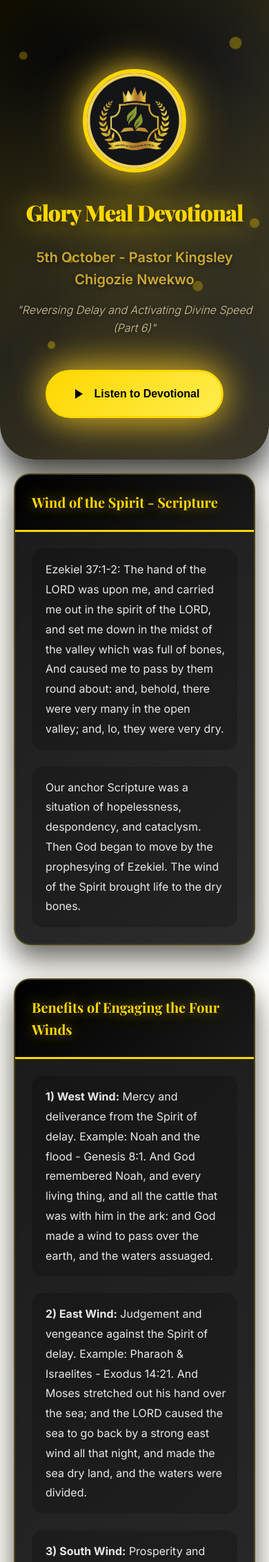
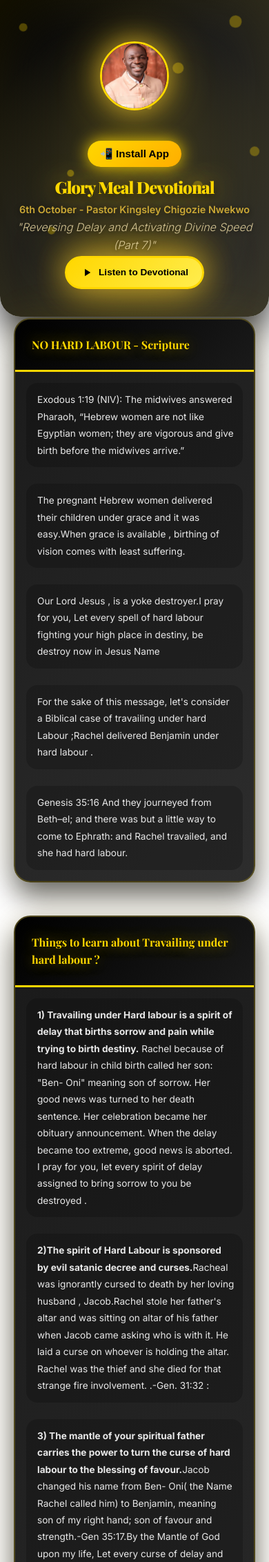
Before and after one commit to Improvisionwebber/DEVOTIONAL, a Django app: page / in a window 390 px wide. Shown: the top 2264 px of the page at 69% size. Run offline with Django 5.2, Linux system fonts and the light colour scheme.

Commit message:
styling nice

```diff
--- a/app/templates/index.html
+++ b/app/templates/index.html
@@ -131,13 +131,13 @@
         position: relative;
         background: linear-gradient(135deg, #000000 0%, #1a1a1a 40%, #2d2d2d 100%);
         color: #ffd700;
-        padding: 80px 20px 50px 20px;
+        padding: 10px 10px 10px 10px;
         text-align: center;
         border-bottom-left-radius: 80px;
         border-bottom-right-radius: 80px;
         box-shadow: 0 25px 50px rgba(0, 0, 0, 0.8), inset 0 0 100px rgba(255, 215, 0, 0.1);
         overflow: hidden;
-        margin-bottom: 20px;
+        margin-bottom: 2px;
       }
 
       .hero::before {
@@ -156,8 +156,8 @@
       }
 
       .pastor-image {
-        width: 200px;
-        height: 200px;
+        width: 70px;
+        height: 70px;
         border-radius: 50%;
         object-fit: cover;
         border: 6px solid #ffd700;
@@ -177,7 +177,7 @@
         background: linear-gradient(135deg, #1a1a1a 0%, #000000 100%);
         border: 4px solid #ffd700;
         box-shadow: 0 20px 40px rgba(0, 0, 0, 0.6), 0 0 60px rgba(255, 215, 0, 0.4);
-        margin-bottom: 32px;
+        margin-bottom: 2px;
         animation: pulse-glow 2s infinite ease-in-out;
       }
 
@@ -193,19 +193,20 @@
       }
 
       .hero h1 {
-        font-size: 3rem;
+        font-size: 1.5rem;
         font-weight: 900;
         font-family: 'Playfair Display', serif;
-        margin-bottom: 24px;
+        margin-top: 10px;
+        margin-bottom: 2px;
         color: #ffd700;
         text-shadow: 0 0 40px rgba(255, 215, 0, 0.8), 0 0 80px rgba(255, 215, 0, 0.4), 0 4px 12px rgba(0, 0, 0, 0.8);
         letter-spacing: -1px;
       }
 
       .hero h2 {
-        font-size: 1.5rem;
+        font-size: 1rem;
         font-weight: 600;
-        margin-bottom: 16px;
+        margin-bottom: 2px;
         color: #d4af37;
         opacity: 0.95;
         text-shadow: 0 2px 8px rgba(0, 0, 0, 0.6);
@@ -216,7 +217,7 @@
         font-style: italic;
         color: #e8d7a3;
         opacity: 0.9;
-        margin-bottom: 48px;
+        margin-bottom: 2px;
         font-weight: 300;
         text-shadow: 0 2px 6px rgba(0, 0, 0, 0.5);
       }
@@ -244,8 +245,8 @@
         display: inline-flex;
         align-items: center;
         gap: 12px;
-        padding: 24px 48px;
-        font-size: 1.125rem;
+        padding: 14px 24px;
+        font-size: 0.7rem;
         font-weight: 700;
         border-radius: 9999px;
         border: 3px solid #ffd700;
@@ -637,6 +638,160 @@
           font-size: 1.75rem;
         }
       }
+      @media (max-width: 400px) {
+  .hero {
+    padding: 60px 12px 40px 12px;
+    border-bottom-left-radius: 30px;
+    border-bottom-right-radius: 30px;
+  }
+
+  .pastor-image {
+    width: 100px;
+    height: 100px;
+  }
+
+  .logo {
+    width: 80px;
+    height: 80px;
+  }
+
+  .logo-text {
+    font-size: 1.5rem;
+  }
+
+  .hero h1 {
+    font-size: 1.5rem;
+    margin-top: 10px;
+  }
+
+  .hero h2 {
+    font-size: 0.9rem;
+  }
+
+  .hero p {
+    font-size: 1rem;
+  }
+
+  .btn {
+    padding: 12px 20px;
+    font-size: 0.85rem;
+    gap: 8px;
+  }
+
+  .btn-icon {
+    width: 18px;
+    height: 18px;
+  }
+
+  .card-header h2 {
+    font-size: 1rem;
+  }
+
+  .card-content {
+    padding: 16px;
+  }
+
+  .card-content p {
+    font-size: 0.85rem;
+    padding: 12px;
+  }
+
+  .subscribe {
+    padding: 40px 12px;
+    border-radius: 30px 30px 0 0;
+  }
+
+  .subscribe h2 {
+    font-size: 1.25rem;
+  }
+
+  .subscribe p {
+    font-size: 0.9rem;
+  }
+
+  .subscribe-btn {
+    padding: 14px 20px;
+    font-size: 0.9rem;
+  }
+
+  .mail-icon {
+    width: 48px;
+    height: 48px;
+  }
+
+}
+/* === Container Flex === */
+.containerins {
+  display: flex;
+  justify-content: center;
+  align-items: center;
+  gap: 12px;
+  flex-wrap: wrap;
+  width: 100%;
+}
+
+/* === Image Centered === */
+.imgpapa {
+  display: flex;
+  justify-content: center;
+  align-items: center;
+}
+.imgpapa img {
+  width: 100px;
+  height: 100px;
+  border-radius: 50%;
+  border: 3px solid #ffd700;
+  object-fit: cover;
+  box-shadow: 0 0 15px rgba(255, 215, 0, 0.7);
+}
+
+/* === Install Button Wrapper === */
+.install {
+  display: flex;
+  justify-content: center;
+  align-items: center;
+}
+
+/* === Install Button === */
+#installBtn {
+  display: none; /* controlled by JS + mobile media query */
+  background: linear-gradient(135deg, #ffd700, #ffae00);
+  color: #000;
+  font-size: 0.95rem;
+  font-weight: 600;
+  border: none;
+  border-radius: 25px;
+  cursor: pointer;
+  box-shadow: 0 0 15px rgba(255, 215, 0, 0.8),
+              0 0 30px rgba(255, 215, 0, 0.6);
+  animation: bloom 2s infinite;
+  transition: transform 0.2s ease, box-shadow 0.2s ease;
+}
+
+#installBtn:hover {
+  transform: scale(1.05);
+  box-shadow: 0 0 20px rgba(255, 215, 0, 1),
+              0 0 40px rgba(255, 215, 0, 0.9);
+}
+
+/* === Blooming Animation === */
+@keyframes bloom {
+  0% { box-shadow: 0 0 10px rgba(255, 215, 0, 0.6); }
+  50% { box-shadow: 0 0 25px rgba(255, 215, 0, 1); }
+  100% { box-shadow: 0 0 10px rgba(255, 215, 0, 0.6); }
+}
+
+/* === Mobile Only === */
+@media (max-width: 768px) {
+  .containerins {
+    flex-direction: column;
+  }
+  #installBtn {
+    display: inline-flex !important;
+    padding: 10px 18px;
+  }
+}
+
     </style>
   </head>
 
@@ -661,16 +816,19 @@
 
       <div class="hero-content">
         <!-- Pastor Image -->
-        <img src="{% static 'logo.jpg' %}" alt="Pastor Kingsley Chigozie Nwekwo" class="pastor-image">
+         <div class="containerins">
+          <div class="imgpapa"><img src="{% static 'papa.jpg' %}" alt="Pastor Kingsley Chigozie Nwekwo" class="pastor-image"></div>
+          <div class="install"><button id="installBtn" class="btn btn-primary" style="display: none;">📲 Install App</button></div>
+         </div>
 
         <!-- Main Heading -->
         <h1>Glory Meal Devotional</h1>
 
         <!-- Subtitle -->
-        <h2>5th October - Pastor Kingsley Chigozie Nwekwo</h2>
+        <h2>6th October - Pastor Kingsley Chigozie Nwekwo</h2>
 
         <!-- Scripture Reference -->
-        <p>"Reversing Delay and Activating Divine Speed (Part 6)"</p>
+        <p>"Reversing Delay and Activating Divine Speed (Part 7)"</p>
 
         <!-- Play/Pause Button -->
         <button id="play-btn" class="btn btn-primary" onclick="togglePlayPause()">
@@ -690,27 +848,35 @@
       <!-- Card 1: Wind of the Spirit -->
       <div class="card" data-card="0">
         <div class="card-header">
-          <h2>Wind of the Spirit - Scripture</h2>
+          <h2>NO HARD LABOUR - Scripture</h2>
         </div>
         <div class="card-content">
-          <p data-paragraph="0">Ezekiel 37:1-2: The hand of the LORD was upon me, and carried me out in the spirit of the LORD, and set me down in the midst of the valley which was full of bones, And caused me to pass by them round about: and, behold, there were very many in the open valley; and, lo, they were very dry.</p>
-          <p data-paragraph="1">Our anchor Scripture was a situation of hopelessness, despondency, and cataclysm. Then God began to move by the prophesying of Ezekiel. The wind of the Spirit brought life to the dry bones.</p>
+          <p data-paragraph="0">Exodous 1:19 (NIV):  The midwives answered Pharaoh, “Hebrew women are not like Egyptian women; they are vigorous and give birth before the midwives arrive.”</p>
+          <p data-paragraph="1">The pregnant Hebrew women delivered their children under grace and it was easy.When grace is available , birthing of vision comes with least suffering.</p>
+           <p data-paragraph="1"> Our Lord Jesus , is a yoke destroyer.I pray for you, Let every spell of hard labour fighting your high place in destiny, be destroy now in Jesus Name </p>
+           <p data-paragraph="1">For the sake of this message, let's consider a Biblical case of travailing under hard Labour ;Rachel delivered Benjamin under hard labour .</p>
+           <p data-paragraph="1">Genesis 35:16  And they journeyed from Beth–el; and there was but a little way to come to Ephrath: and Rachel travailed, and she had hard labour.</p>
+
         </div>
       </div>
 
       <!-- Card 2: Benefits of Engaging the Four Winds -->
       <div class="card" data-card="1">
         <div class="card-header">
-          <h2>Benefits of Engaging the Four Winds</h2>
+          <h2>Things to learn about Travailing   under hard labour ?</h2>
         </div>
         <div class="card-content">
-          <p data-paragraph="2"><strong>1) West Wind:</strong> Mercy and deliverance from the Spirit of delay. Example: Noah and the flood - Genesis 8:1. And God remembered Noah, and every living thing, and all the cattle that was with him in the ark: and God made a wind to pass over the earth, and the waters assuaged.</p>
+          <p data-paragraph="2"><strong>1) Travailing under Hard labour is a spirit of delay that births sorrow and pain while trying to birth destiny.</strong> Rachel  because of hard labour in child birth called her son:   "Ben- Oni" meaning son of sorrow.  Her good news was turned to her death sentence. Her celebration became her obituary announcement. When the delay became too extreme, good news is aborted. I pray for you, let every spirit of delay assigned to  bring sorrow to you be destroyed .</p>
 
-          <p data-paragraph="3"><strong>2) East Wind:</strong> Judgement and vengeance against the Spirit of delay. Example: Pharaoh & Israelites - Exodus 14:21. And Moses stretched out his hand over the sea; and the LORD caused the sea to go back by a strong east wind all that night, and made the sea dry land, and the waters were divided.</p>
+          <p data-paragraph="3"><strong>2)The spirit of Hard Labour  is  sponsored by evil satanic decree and curses.</strong>Racheal  was  ignorantly cursed to death by her loving husband , Jacob.Rachel stole her father's altar and was sitting on  altar of his father when Jacob came asking who is with it. He laid a curse on whoever is holding the altar. Rachel was the thief and she died for that strange fire involvement. .-Gen. 31:32 :</p>
 
-          <p data-paragraph="4"><strong>3) South Wind:</strong> Prosperity and abundance. Example: Quails for Israelites - Numbers 11:21,31. And Moses said, The people, among whom I am, are six hundred thousand footmen... And there went forth a wind from the LORD, and brought quails from the sea.</p>
+          <p data-paragraph="4"><strong>3) The mantle of  your spiritual father carries the power to turn the curse of hard labour to the blessing of favour.</strong>Jacob changed  his name from Ben- Oni( the Name Rachel called him)  to Benjamin,  meaning son of my right hand; son of favour and strength.-Gen 35:17.By the Mantle of God upon my life, Let every curse of delay and suffering on your life be destroy now in Jesus Name.Again, i speak blessing upon your life, Let every enemy of your favour expire by fire  in Jesus Name.</p>
 
-          <p data-paragraph="5"><strong>4) North Wind:</strong> Divine Presence and Glory. Restores peace & favor. Song of Solomon 4:16 - Awake, O north wind; and come, thou south wind; blow upon my garden, that the spices thereof may flow out. Let my beloved come into his garden, and eat his pleasant fruits.</p>
+          <p data-paragraph="5"><strong>4) Travailing in  Hard labour is the spirit of delay that pushes destiny into hopelessness, despondency and defeat </strong> Rachel died while trying to birth her child of  joy. She was cut short by excessive delay in childbirth.I pray for you, you will not die while birthing your vision of greatness.</p>
+
+          <p data-paragraph="6"><strong>5) Travailing under hard labour  is the spirit of delay that manipulates men and women into closed heaven </strong>Rachel by her own evil choice of idol worship,  was between Bethel- the house of God and Ephrath- fruitfulness  but still died for lack of grace.She closed her heaven by her self. She frustrated grace. Rachel by her negative choice of worship, cut off the supply of divine help .I pray for mercy over you now, let every consequence of wrong choice against your life  be aborted in Jesus name.</p>
+
+          <p data-paragraph="7"><strong>Note: </strong>The Mantle of the Prophet turns delay into celebration.</p>
         </div>
       </div>
 
@@ -720,9 +886,7 @@
           <h2>Prayer / Declaration</h2>
         </div>
         <div class="card-content">
-          <p data-paragraph="6">OH LORD, SEND YOUR WIND OF SPEED AND GLORY INTO MY LIFE, AND LET EVERY SPIRIT OF DELAY BE CAST OUT IN JESUS NAME!</p>
-          <p data-paragraph="7">Father, I decree and declare that divine acceleration is my portion. Every obstacle to my progress is removed by the power of the Holy Spirit.</p>
-          <p data-paragraph="8">I prophesy life into every dead situation in my life. Just as the dry bones came alive, so shall my dreams, visions, and aspirations come to life in Jesus' mighty name!</p>
+          <p data-paragraph="6">Oh Lord, let every Power of hard labour against my life scatter in Jesus Name.</p>
         </div>
       </div>
     </main>
@@ -960,6 +1124,37 @@ if ('serviceWorker' in navigator && 'PushManager' in window) {
         });
     });
 }
+  let deferredPrompt;
+  const installBtn = document.getElementById("installBtn");
+
+  // Listen for the beforeinstallprompt event
+  window.addEventListener("beforeinstallprompt", (e) => {
+    // Prevent the mini-infobar from appearing on mobile
+    e.preventDefault();
+    // Stash the event so it can be triggered later
+    deferredPrompt = e;
+    // Show the install button
+    installBtn.style.display = "inline-flex";
+  });
+
+  // Button click triggers install prompt
+  installBtn.addEventListener("click", async () => {
+    if (deferredPrompt) {
+      deferredPrompt.prompt(); // Show install prompt
+      const { outcome } = await deferredPrompt.userChoice;
+      console.log(`User response to the install prompt: ${outcome}`);
+      // Reset deferredPrompt
+      deferredPrompt = null;
+      // Hide the button after install
+      installBtn.style.display = "none";
+    }
+  });
+
+  // Optional: Hide button if app is already installed
+  window.addEventListener("appinstalled", () => {
+    console.log("PWA was installed");
+    installBtn.style.display = "none";
+  });
 
     </script>
   </body>
--- a/app/utils.py
+++ b/app/utils.py
@@ -10,10 +10,7 @@ def send_push_notification(title, body, url="/"):
         try:
             webpush(
                 subscription_info=subscription_info,
-                data=json.dumps({
-                    "Daily Devotional": title,
-                    "The Devotional is now released": body,
-                    "url": url}),
+                data=json.dumps({"title": title, "body": body, "url": url}),
                 vapid_private_key=settings.VAPID_PRIVATE_KEY,
                 vapid_claims={"sub": "mailto:you@example.com"}
             )
```
Also changed, not shown: app/migrations/0002_pushsubscription.py (added), db.sqlite3.
